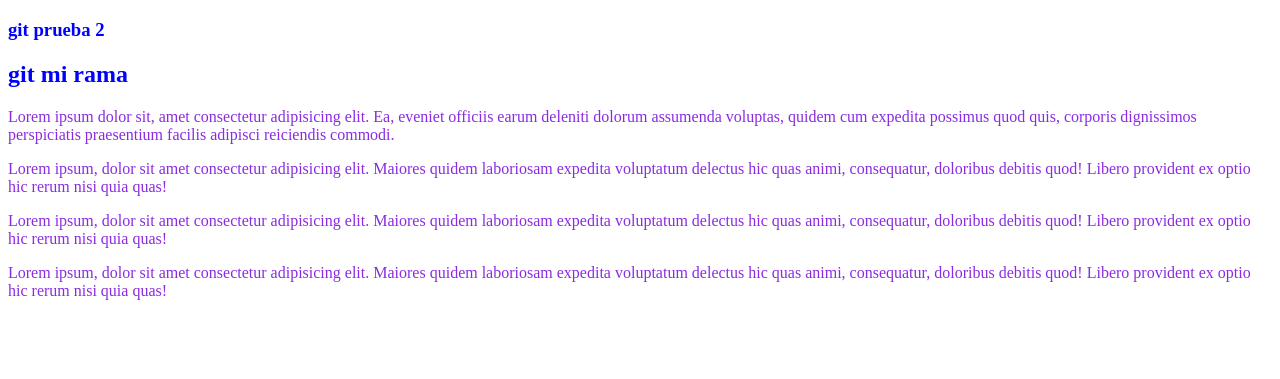
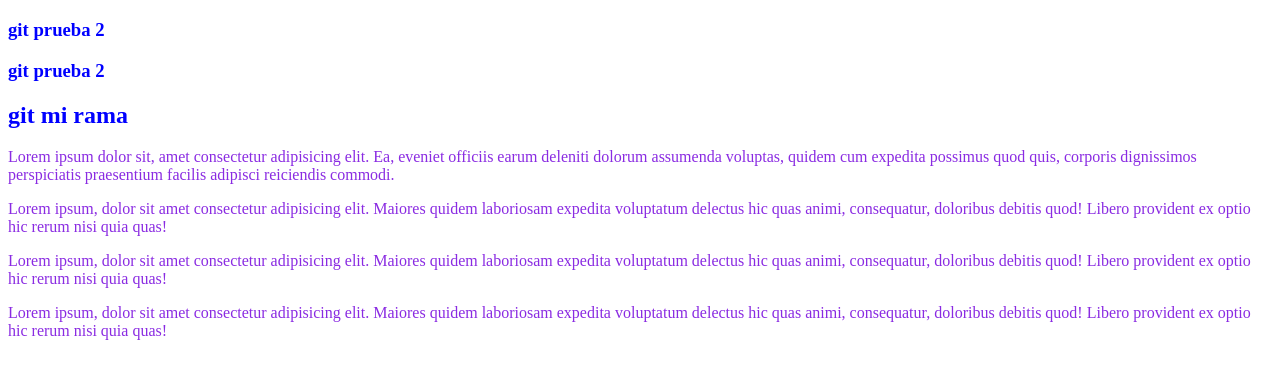
Before and after one commit to ssalcedo96/miprimer-repo, a plain HTML site: page index.html in a window 1280 px wide. Shown: the part 269-648 px from the top of the page. Drawn offline with Linux system fonts and the light colour scheme.

Commit message:
Update index.html
agrego otro h3

```diff
--- a/index.html
+++ b/index.html
@@ -11,6 +11,7 @@
     <header> </header>
     <h1> git prueba</h1>
     <h3> git prueba 2</h3>
+        <h3> git prueba 2</h3>
     <h2> git mi rama</h2>
     <p>Lorem ipsum dolor sit, amet consectetur adipisicing elit. Ea, eveniet officiis earum deleniti dolorum assumenda voluptas, quidem cum expedita possimus quod quis, corporis dignissimos perspiciatis praesentium facilis adipisci reiciendis commodi.</p>
 <p>Lorem ipsum, dolor sit amet consectetur adipisicing elit. Maiores quidem laboriosam expedita voluptatum delectus hic quas animi, consequatur, doloribus debitis quod! Libero provident ex optio hic rerum nisi quia quas!</p>
```
